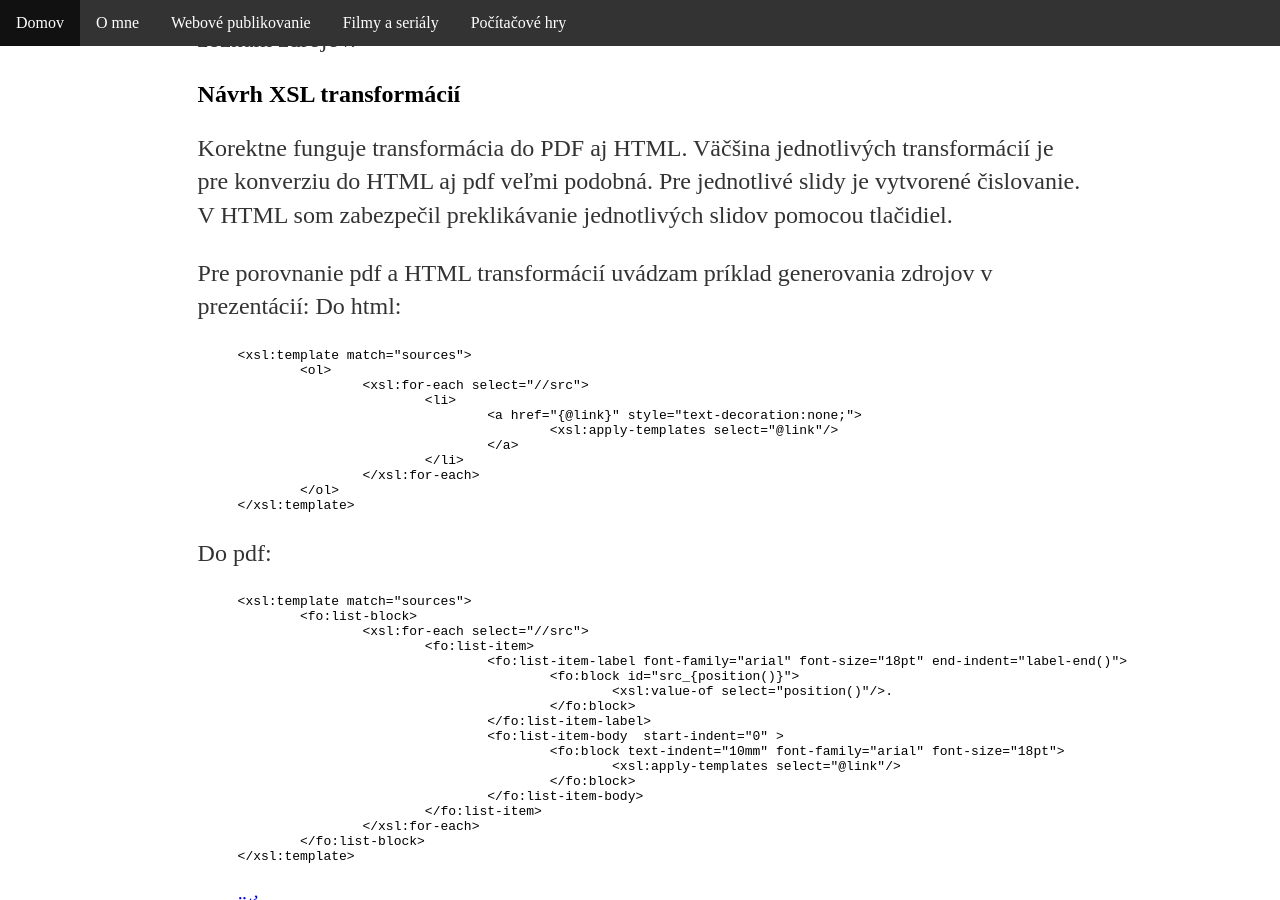
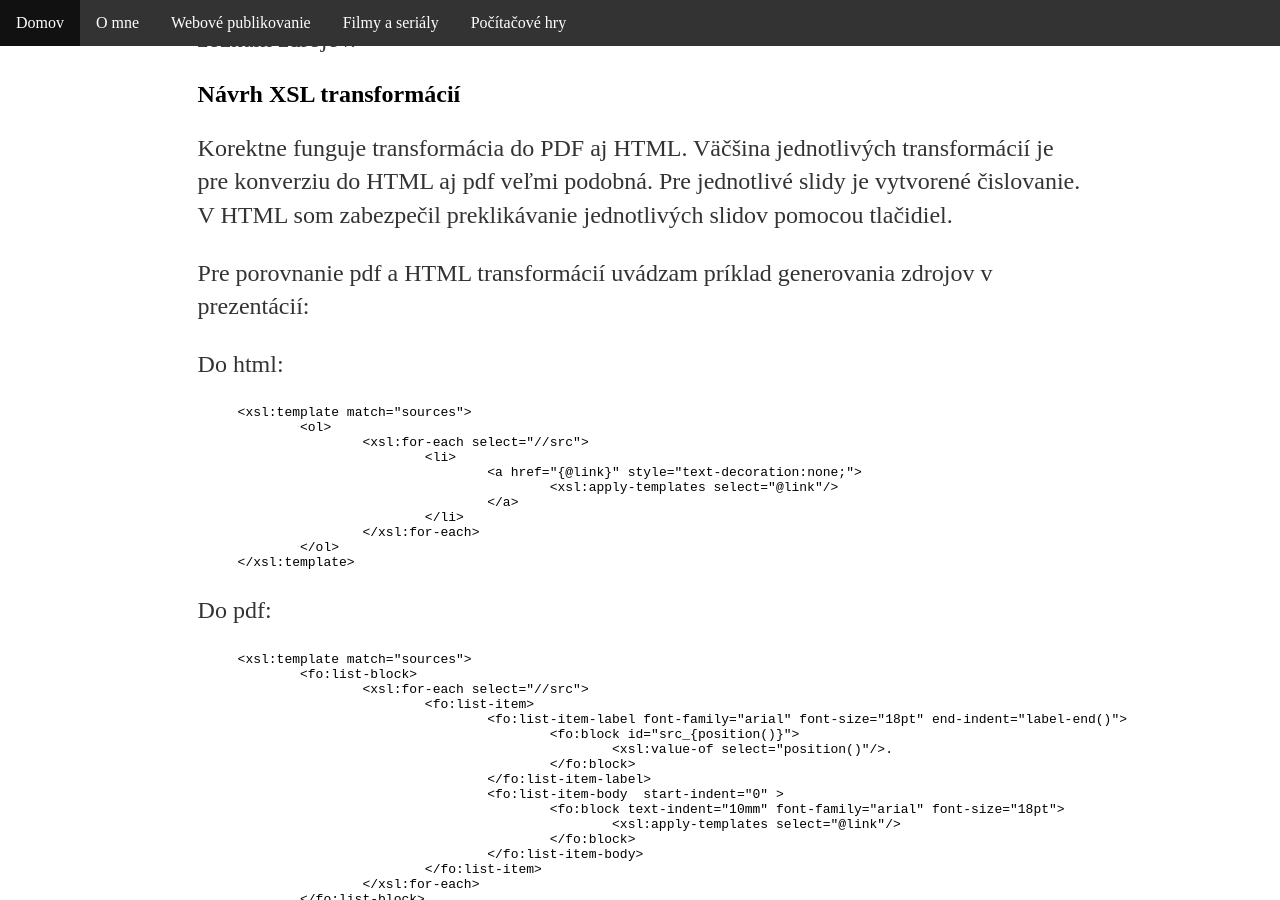
Before and after one commit to xgulism1/xgulism1.github.io-Web_publ, a Jekyll site: the page built from _posts/2017-05-11-zadanie3.md, in a window 1280 px wide and 900 px high, scrolled down 1063 px. Built offline with Jekyll 4.4.1, drawn with Linux system fonts in a browser that asks for light colours.

Commit message:
3. zadanie

```diff
--- a/_layouts/films_and_series.html
+++ b/_layouts/films_and_series.html
@@ -18,7 +18,6 @@
 			{% else %}
 				<h2>{{ forloop.index }}. {{ film.name }}</h2>
 			{% endif %}
-			{% youtube film.trailer %}
 			<ul style="list-style-type:none">
 				<li><strong>Kategória:</strong> {{ film.category }}</li>
 				<li><strong>Žáner:</strong> {{ film.genre }}</li>
--- a/_posts/2017-05-11-zadanie3.md
+++ b/_posts/2017-05-11-zadanie3.md
@@ -37,6 +37,7 @@
 Pre jednotlivé slidy je vytvorené čislovanie. V HTML som zabezpečil preklikávanie jednotlivých slidov pomocou tlačidiel.
 
 Pre porovnanie pdf a HTML transformácií uvádzam príklad generovania zdrojov v prezentácií:
+
 Do html:
 {% highlight xml %}
 <xsl:template match="sources">
@@ -51,6 +52,7 @@
 	</ol>
 </xsl:template>
 {% endhighlight %}
+
 Do pdf:
 {% highlight xml %}
 <xsl:template match="sources">
```
